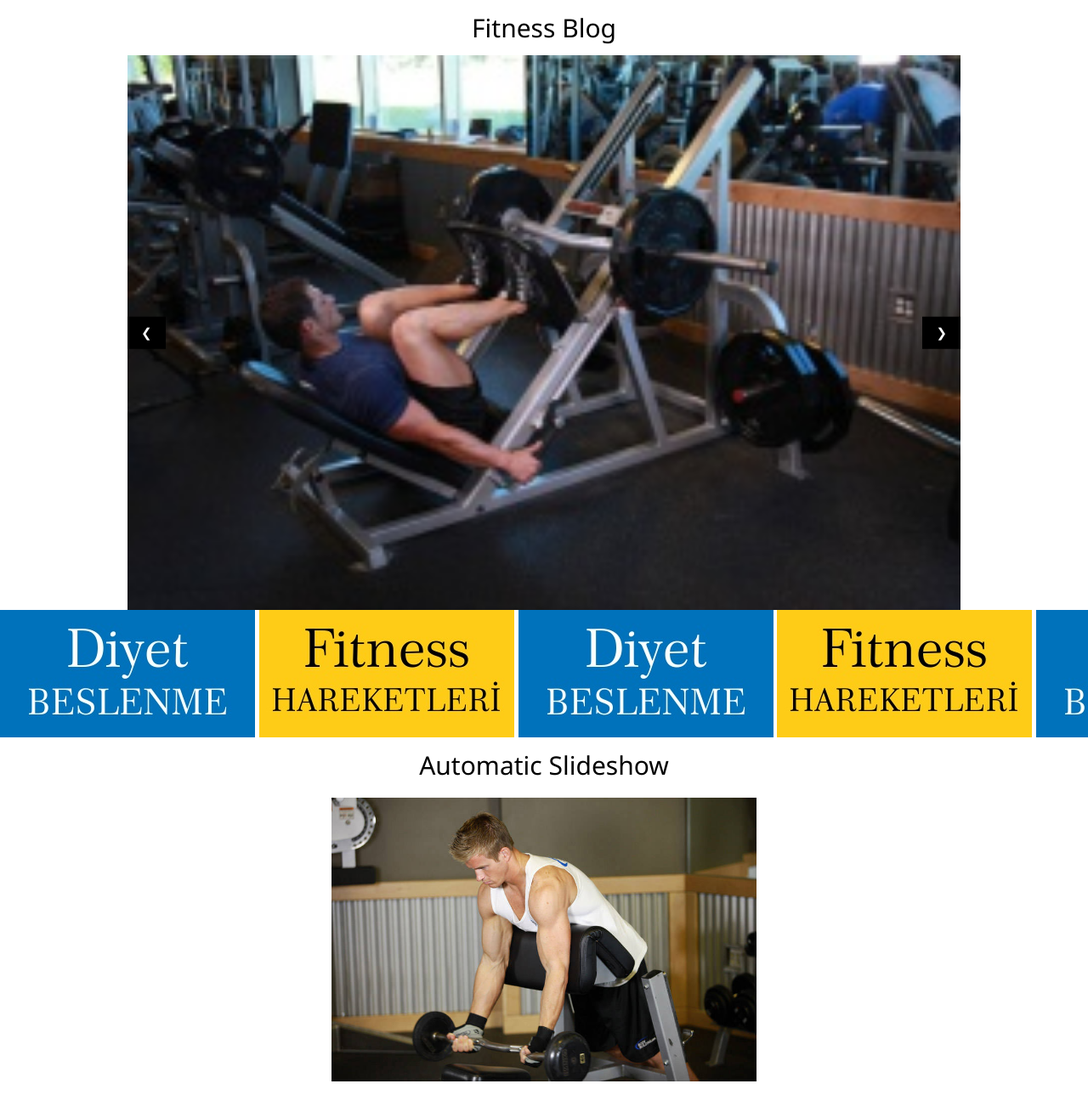
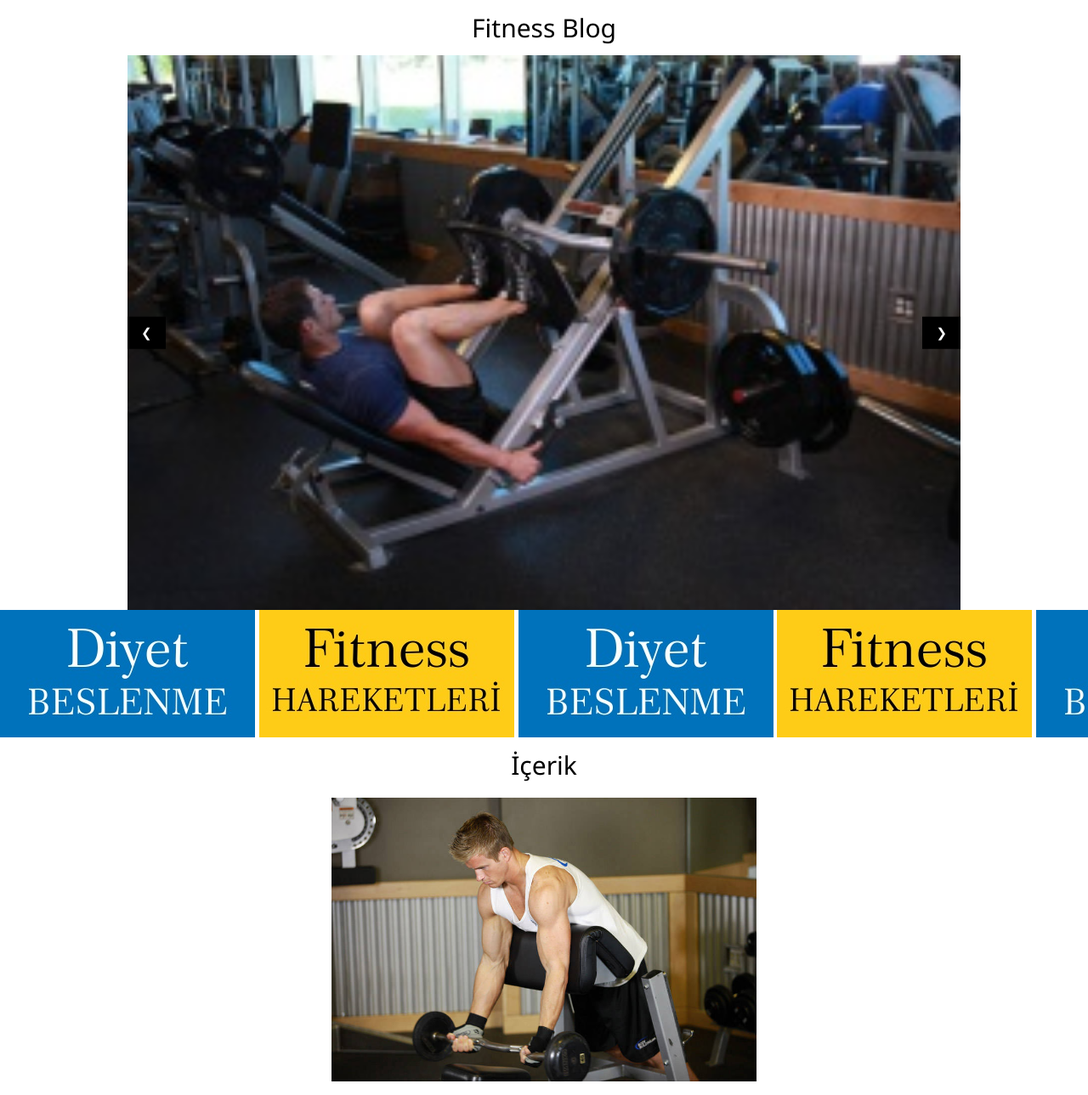
Before and after one commit to prensmiskin/fitnessblog, a Jekyll site: the page index.html, which Jekyll copies as it is, in a window 1280 px wide. Shown: the whole page at 85% size. Built offline with Jekyll 4.4.1, drawn with Linux system fonts in a browser that asks for light colours.

Commit message:
Update index.html
f

```diff
--- a/index.html
+++ b/index.html
@@ -57,7 +57,7 @@
     </div>
 </div>
 </div>
-<h2 class="w3-center">Automatic Slideshow</h2>
+<h2 class="w3-center">İçerik</h2>
 
 <div class="w3-content w3-section" style="max-width:500px">
   <img class="mySlidess" src="images/a.jpg" style="width:100%">
```
